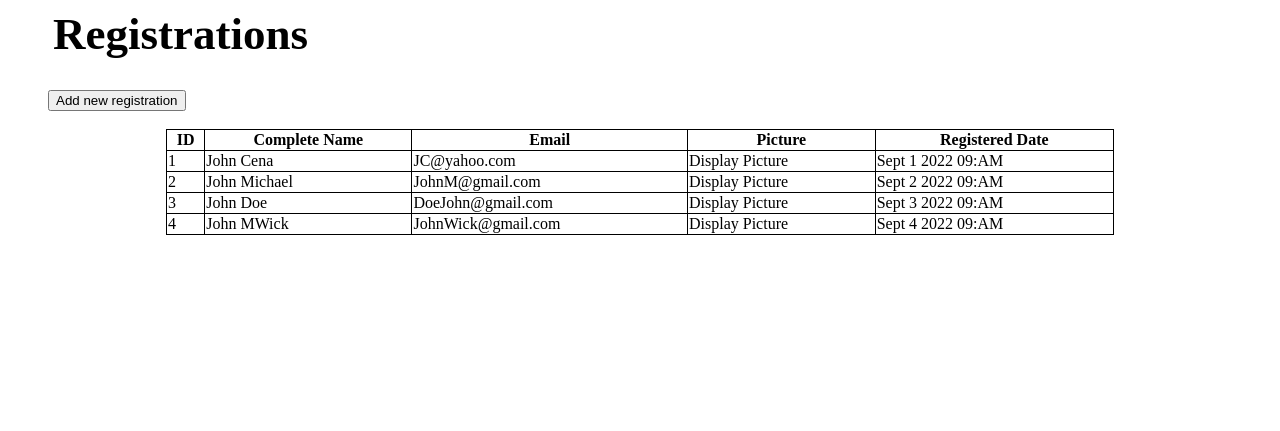
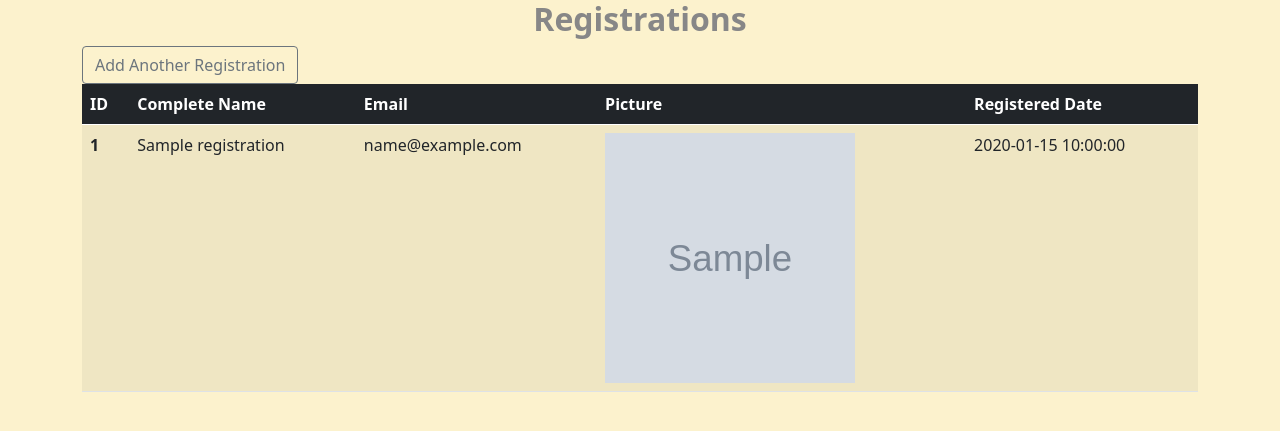
Before and after one commit to isidrei/oop_fileupload, a PHP site: page / in a window 1280 px wide. Shown: the top 431 px of the page. Run offline with PHP 8.4, Linux system fonts and the light colour scheme; tables that the repository leaves empty or names only in its code hold one stand-in row (values such as "Sample post"); grey boxes marked "Sample" are stand-in pictures.

Commit message:
second commit

```diff
--- a/index.php
+++ b/index.php
@@ -1,68 +1,71 @@
-<html>
-    <UTF-8>
+<?php
+include "retrieve.php";
+$success = $_GET['success'] ?? null;
+$error = $_GET['error'] ?? null;
+?>
+
+<!doctype html>
+<html lang="en">
 <head>
-<title> PDC10 Registrations </title>
-<style> table, th, td {
-    border: 1px solid black;
-    border-collapse: collapse;
-  }</style>
+<meta charset="utf-8">
+<meta name="viewport" content="width=device-width, initial-scale=1">
+<link href="https://cdn.jsdelivr.net/npm/bootstrap@5.0.2/dist/css/bootstrap.min.css" rel="stylesheet" integrity="sha384-EVSTQN3/azprG1Anm3QDgpJLIm9Nao0Yz1ztcQTwFspd3yD65VohhpuuCOmLASjC" crossorigin="anonymous">
+<script src="https://cdn.jsdelivr.net/npm/bootstrap@5.0.2/dist/js/bootstrap.bundle.min.js" integrity="sha384-MrcW6ZMFYlzcLA8Nl+NtUVF0sA7MsXsP1UyJoMp4YLEuNSfAP+JcXn/tWtIaxVXM" crossorigin="anonymous"></script>
+<title>PDC10 Registrations</title>
 </head>
+<body style="background:#FCF2CD">
 
-<body>
+<div>
+    <?php if (!is_null($success)): ?>
+        <div class="alert alert-success" role="alert">
+            Successfully saved your registration!
+        </div>
+    <?php endif ?>
 
-    <h1 style="color:rgb(0, 0, 0);font-size:45px;"> &nbsp; &nbsp; Registrations </h1>
-    &nbsp; &nbsp; &nbsp; &nbsp;&nbsp; &nbsp;<input type="submit" value="Add new registration" class="btn btn-secondary btn-lg"  required/>
-    <br>
-    <br>
-<center>
-    <table style="width: 75%">
-        <tr>
-          <th>ID</th>
-          <th>Complete Name</th>
-          <th>Email </th>
-          <th>Picture</th>
-          <th>Registered Date</th>
-        </tr>
-        <tr>
-          <td>1</td>
-          <td>John Cena</td>
-          <td>JC@yahoo.com</td>
-          <td>Display Picture</td>
-          <td> Sept 1 2022 09:AM </td>
-        </tr>
-        <tr>
-          <td>2</td>
-          <td>John Michael</td>
-          <td>JohnM@gmail.com</td>
-          <td>Display Picture</td>
-          <td> Sept 2 2022 09:AM </td>
-        </tr>
-        <tr>
-            <td>3</td>
-            <td>John Doe</td>
-            <td>DoeJohn@gmail.com</td>
-            <td>Display Picture</td>
-            <td> Sept 3 2022 09:AM </td>
-        </tr>
-        <tr>
-            <td>4</td>
-            <td>John MWick</td>
-            <td>JohnWick@gmail.com</td>
-            <td>Display Picture</td>
-            <td> Sept 4 2022 09:AM </td>
-        </tr>
-      </table>
-</center>
+    <?php if (!is_null($error)): ?>
+        <div class="alert alert-danger" role="alert">
+            Failed to save your registration, please upload the appropriate file type.
+        </div>
+    <?php endif ?>
+</div>
 
 
+    <div class="container">
 
+                   <center> <h2 style="color:#878787 "><b>Registrations</b></h2> </center>
+                    <form method="POST" action="register.php">
+                    <a href="register.php"><button type="button" class="btn btn-outline-secondary">Add Another Registration</button></a>
+                    </form>
+    </div>
 
+    <div class="container">
+        <table class="table table-striped table-hover">
+        <thead class="thead-dark bg-dark" style="color:white">
+                <tr>
+                    <th scope="col">ID</th>
+                    <th scope="col">Complete Name</th>
+                    <th scope="col">Email</th>
+                    <th scope="col">Picture</th>
+                    <th scope="col">Registered Date</th>
+                </tr>
+            </thead>
+            <tbody>
+                <?php
+                $retrieve = new Retrieve;
+                $retrieveData = $retrieve->retrieveData();
+                foreach($retrieveData as $data){
+                ?>
+                    <tr>
+                        <th scope="row"><?php echo $data['id']?></th>
+                        <td><?php echo $data['complete_name']?></td>
+                        <td><?php echo $data['email']?></td>
+                        <td><?php echo "<img width=250x; height=250x; src=" . $data['picture_path'] . ">";?></td>
+                        <td><?php echo $data['registered_at']?></td>
+                    </tr>
+                <?php } ?>
+            </tbody>
+        </table>
+    </div>
 
 </body>
-
-
-
-
-
-
 </html>
--- /dev/null
+++ b/retrieve.php
@@ -0,0 +1,21 @@
+<?php
+Class Retrieve{
+    public function __construct(){
+    }
+
+    public function retrieveData(){
+        $dsn = "mysql:host=localhost;dbname=pdc10_db";
+        $user = "root";
+        $passwd = "";
+        $pdo = new PDO($dsn, $user, $passwd);
+		try {
+			$sql = "SELECT * FROM registrations";
+			$statement = $pdo->prepare($sql);
+			$statement->execute();
+            return $statement->fetchAll();
+		}catch (Exception $e){
+			error_log($e->getMessage());
+		}
+    }
+}
+?>
```
Also changed, not shown: register.php (+25 -34 lines), registrations.php (+57 -26 lines), upload-handler.php (added, +35 -0 lines), pictures/chae.jpg (added), pictures/qt.jpg (added).
